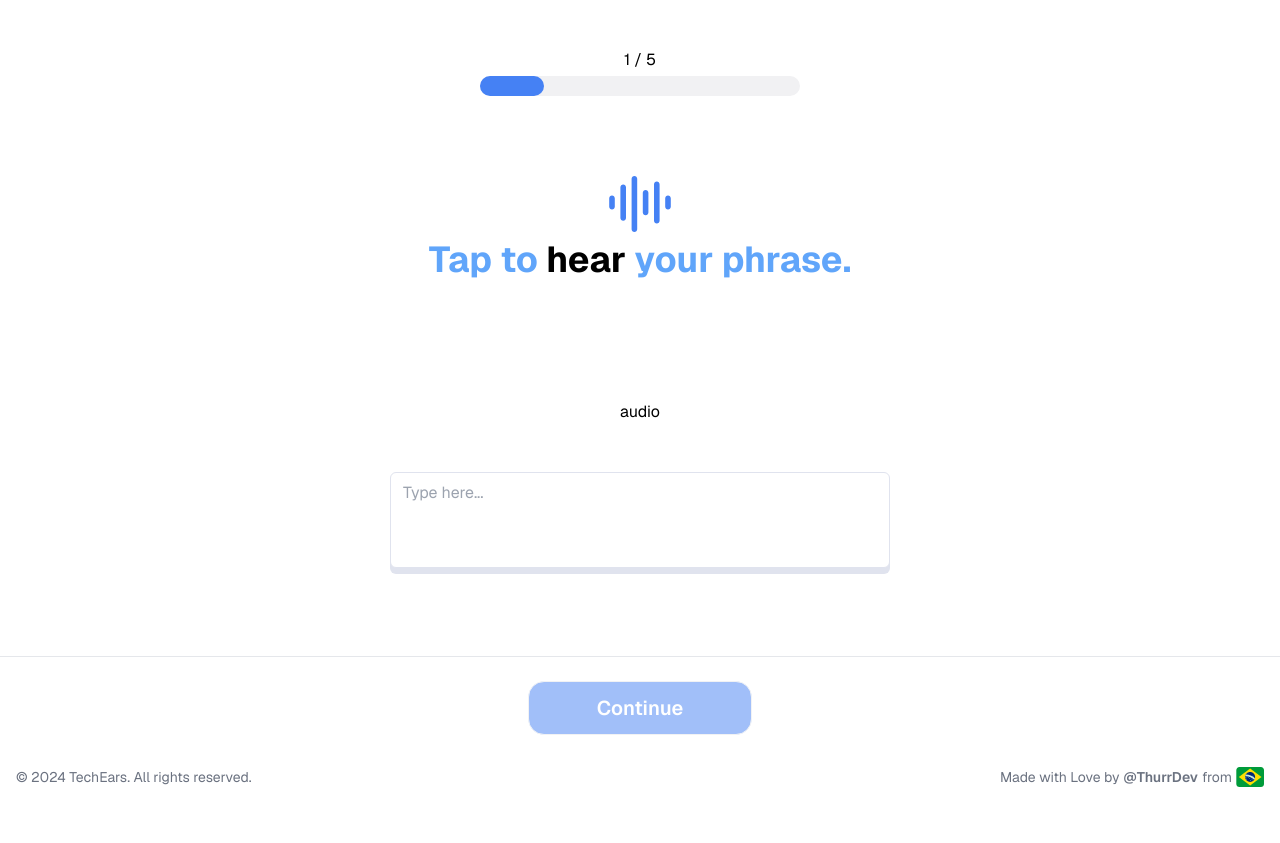
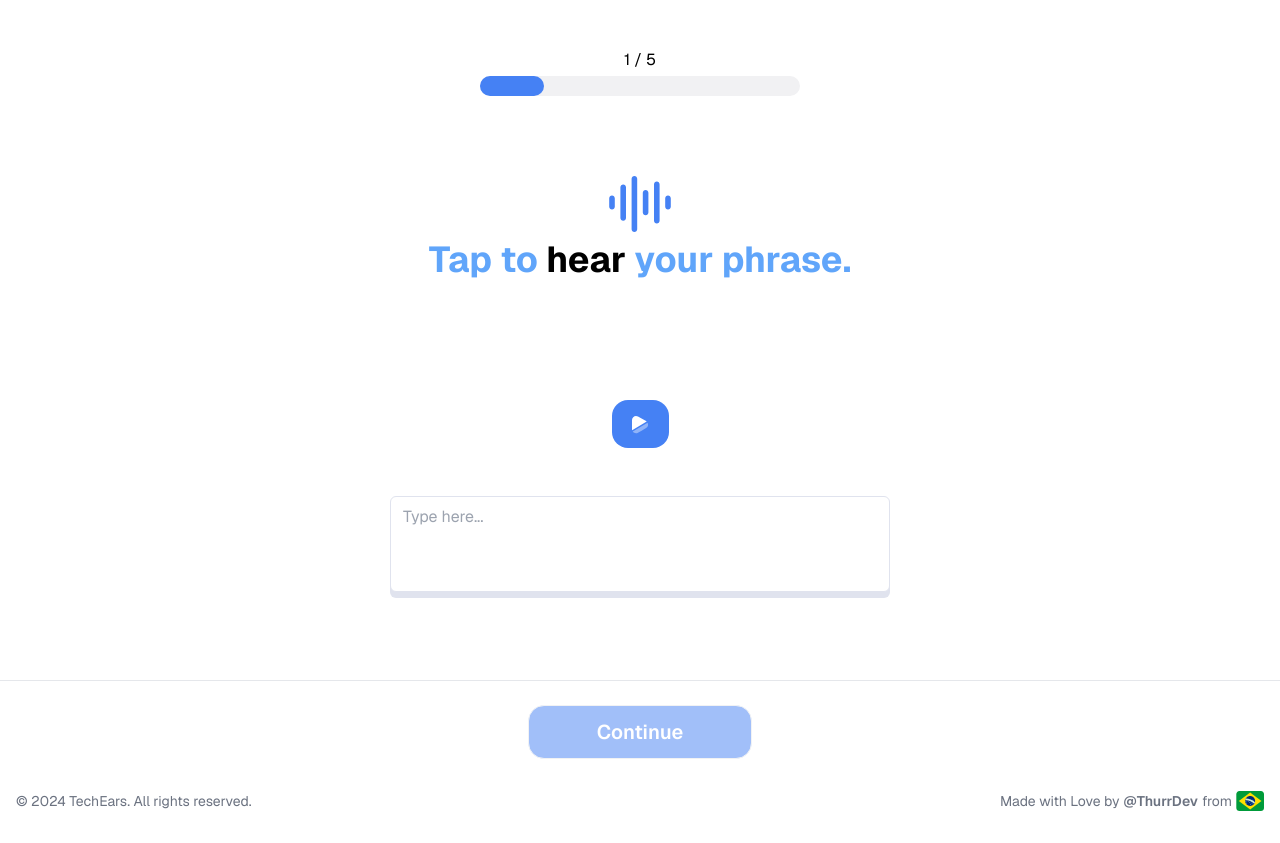
Before and after one commit to arthcc/tech-ears, a Next.js app: page /game in a window 1280 px wide. Before the commit the page ends 819 px from the top, so only its background shows below. Built offline with nearby package versions, Linux system fonts and the light colour scheme.

Commit message:
feat: updated audio component

```diff
--- a/src/components/Game/AudioPlayer/Index.tsx
+++ b/src/components/Game/AudioPlayer/Index.tsx
@@ -1,9 +1,45 @@
-interface AudioStateProps {
-  state: "ready" | "pending" | "playing";
+import { PlayIcon } from "@/components/Icons/playIcon";
+import { TimeIcon } from "@/components/Icons/time";
+import { AudioIcon } from "@/components/Icons/audio";
+
+export type AudioStateEnum = "PENDING" | "READY" | "PLAYING";
+
+interface ButtonProps extends React.ButtonHTMLAttributes<HTMLButtonElement> {
+  state: AudioStateEnum;
 }
 
-const PlayerReady = () => {};
+const Ready = () => {
+  return <PlayIcon />;
+};
 
-export const AudioPlayer = ({ state }: AudioStateProps) => {
-  return;
+const Pending = () => {
+  return <TimeIcon />;
 };
+
+const Playing = () => {
+  return <AudioIcon color="#FFF" height={30} />;
+};
+
+const StatesMapper = ({ state }) => {
+  switch (state) {
+    case "PENDING":
+      return <Pending />;
+    case "READY":
+      return <Ready />;
+    case "PLAYING":
+      return <Playing />;
+    default:
+      return <Pending />;
+  }
+};
+
+export const AudioPlayer = ({ state, onClick }: ButtonProps) => {
+  return (
+    <button
+      className="w-fit h-fit min-h-12 justify-center bg-button-main flex rounded-2xl font-semibold text-xl gap-2 hover:scale-110 transition-all items-center px-4"
+      onClick={onClick}
+    >
+      <StatesMapper state={state} />
+    </button>
+  );
+};
--- a/src/components/Game/index.tsx
+++ b/src/components/Game/index.tsx
@@ -1,5 +1,6 @@
 import { GameInput } from "./Input";
 import { GameFeedback } from "./GameFeedback";
+import { AudioPlayer, AudioStateEnum } from "./AudioPlayer/Index";
 import { useEffect, useState, useRef } from "react";
 import FooterButton from "@/components/Footer/FooterButton";
 import { useAudioServer } from "@/hooks/useAudioServer";
@@ -20,8 +21,13 @@ const Game = () => {
   const [isLessonComplete, setIsLessonComplete] = useState(false);
   const [correctCount, setCorrectCount] = useState(0);
   const [canContinue, setCanContinue] = useState(false); // Novo estado para controle de continuação
-  const [audioS, setAudios] = useState(null); // Novo estado para controle de continuação
-  const audio = useRef<string | null>();
+  const [audio, setAudio] = useState<{
+    audioSynthesis: SpeechSynthesisUtterance;
+    audioState: AudioStateEnum;
+  }>({
+    audioSynthesis: null,
+    audioState: "PENDING"
+  }); // Novo objeto de audio
   const totalSteps = 5;
 
   const {
@@ -31,7 +37,7 @@ const Game = () => {
     compareUserAnswer
   } = useAudioServer();
 
-  const { getAudio, audioBase64 } = useAudioBrowser();
+  const { getAudio } = useAudioBrowser();
 
   const { data, error, isLoading, refetch } = useQuery({
     queryKey: ["randomPhrase", currentStep],
@@ -54,7 +60,15 @@ const Game = () => {
   useEffect(() => {
     if (!data) return;
 
-    setAudios(getAudio(data.phrase));
+    async function fetchAudio() {
+      const audio = await getAudio(data.phrase);
+      setAudio(old => ({
+        audioState: "READY",
+        audioSynthesis: audio
+      }));
+    }
+
+    fetchAudio();
   }, [data]);
 
   async function handleButtonPress() {
@@ -96,8 +110,15 @@ const Game = () => {
   }
 
   async function handlePlayAudio() {
-    const a = await audioS;
-    window.speechSynthesis.speak(a);
+    audio.audioSynthesis.onstart = () => {
+      setAudio(old => ({ ...old, audioState: "PLAYING" }));
+    };
+
+    audio.audioSynthesis.onend = () => {
+      setAudio(old => ({ ...old, audioState: "READY" }));
+    };
+
+    window.speechSynthesis.speak(audio.audioSynthesis);
   }
 
   return (
@@ -120,13 +141,12 @@ const Game = () => {
               feedbackType={isCorrect ? "correct" : "incorrect"}
               feedback={correctFeedback}
             />
-            {data?.audioBase64 && !userFeedback && (
-              <audio controls>
-                <source src={data?.audioBase64} type="audio/mp3" />
-                Your browser does not support the audio element.
-              </audio>
+            {!userFeedback && (
+              <AudioPlayer
+                state={audio.audioState}
+                onClick={() => handlePlayAudio()}
+              />
             )}
-            <a onClick={() => handlePlayAudio()}>audio</a>
             {userFeedback ? (
               <GameInput.Field>
                 <div className="flex flex-wrap gap-1">{userFeedback}</div>
--- a/src/components/Icons/audio.tsx
+++ b/src/components/Icons/audio.tsx
@@ -2,15 +2,22 @@ import * as React from "react";
 interface Props {
   width?: number;
   height?: number;
+  color?: string;
 }
 export function AudioIcon(props: Props) {
   return (
-    <svg width="62" height="56" viewBox="0 0 62 56" fill="none" xmlns="http://www.w3.org/2000/svg">
+    <svg
+      width={props.width || "62"}
+      height={props.height || "56"}
+      viewBox="0 0 62 56"
+      fill="none"
+      xmlns="http://www.w3.org/2000/svg"
+    >
       <path
         fillRule="evenodd"
         clipRule="evenodd"
         d="M25.4 0C26.9464 0 28.2 1.2536 28.2 2.8V53.2C28.2 54.7464 26.9464 56 25.4 56C23.8536 56 22.6 54.7464 22.6 53.2V2.8C22.6 1.2536 23.8536 0 25.4 0ZM47.8 5.6C49.3464 5.6 50.6 6.8536 50.6 8.4V44.8C50.6 46.3464 49.3464 47.6 47.8 47.6C46.2536 47.6 45 46.3464 45 44.8V8.4C45 6.8536 46.2536 5.6 47.8 5.6ZM14.2 8.4C15.7464 8.4 17 9.6536 17 11.2V42C17 43.5464 15.7464 44.8 14.2 44.8C12.6536 44.8 11.4 43.5464 11.4 42V11.2C11.4 9.6536 12.6536 8.4 14.2 8.4ZM36.6 14C38.1464 14 39.4 15.2536 39.4 16.8V36.4C39.4 37.9464 38.1464 39.2 36.6 39.2C35.0536 39.2 33.8 37.9464 33.8 36.4V16.8C33.8 15.2536 35.0536 14 36.6 14ZM3.00001 19.6C4.54641 19.6 5.80001 20.8536 5.80001 22.4V30.8C5.80001 32.3464 4.54641 33.6 3.00001 33.6C1.45361 33.6 0.200012 32.3464 0.200012 30.8V22.4C0.200012 20.8536 1.45361 19.6 3.00001 19.6ZM59 19.6C60.5464 19.6 61.8 20.8536 61.8 22.4V30.8C61.8 32.3464 60.5464 33.6 59 33.6C57.4536 33.6 56.2 32.3464 56.2 30.8V22.4C56.2 20.8536 57.4536 19.6 59 19.6Z"
-        fill="#4581F4"
+        fill={props.color || "#4581F4"}
       />
     </svg>
   );
--- a/src/hooks/useAudioBrowser.tsx
+++ b/src/hooks/useAudioBrowser.tsx
@@ -5,7 +5,7 @@ export const useAudioBrowser = () => {
       synthesis.lang = "en-US";
       return synthesis;
     } catch (e) {
-      console.log(e);
+      throw Error("Unable to load audio synthesizer");
     }
   };
 
```
